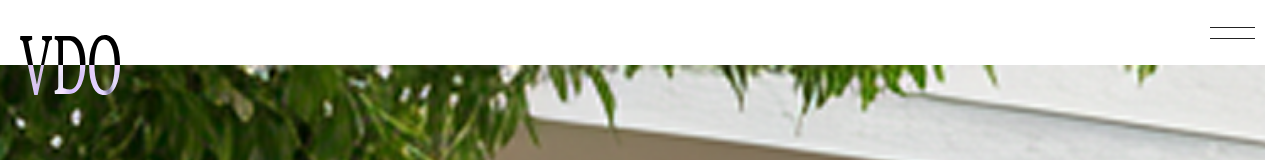
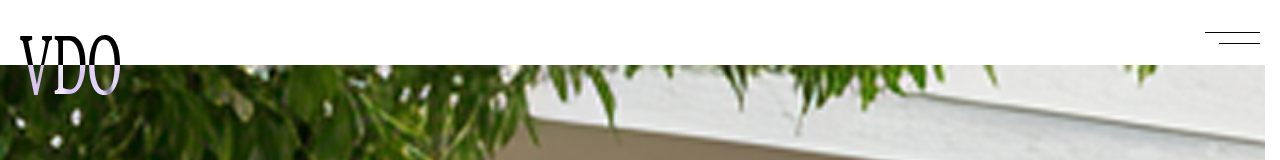
Before and after one commit to koma104/hairsalon-vdo, a Next.js app: page / in a window 1280 px wide. Shown: the top 160 px of the page. Built offline with nearby package versions, Linux system fonts and the light colour scheme; a web font is replaced by a local one.

Commit message:
feat: ハンバーガーメニューのデザインを改善

```diff
--- a/src/components/Header/Header.module.css
+++ b/src/components/Header/Header.module.css
@@ -26,34 +26,44 @@
 
 .menu-button {
   position: fixed;
-  top: var(--spacing-xxs);
+  top: var(--spacing-xs);
   right: var(--spacing-sm);
   z-index: 1002;
   border: none;
   display: grid;
-  grid-auto-flow: row;
   align-content: center;
   gap: var(--spacing-xs);
   width: calc(var(--spacing-2xl) - var(--spacing-xxs));
   height: calc(var(--spacing-2xl) - var(--spacing-xxs));
-  padding-inline: var(--spacing-xxs);
+  padding-inline: 0;
+  mix-blend-mode: exclusion;
+
+  &.is-open {
+    gap: 0;
+  }
 
   &.is-open .menu-line:nth-child(1) {
-    transform: translateY(var(--spacing-xxs)) rotate(45deg);
+    transform: rotate(-45deg);
   }
 
   &.is-open .menu-line:nth-child(2) {
-    transform: translateY(calc(var(--spacing-xxs) * -1)) rotate(-45deg);
+    transform: rotate(45deg);
+    width: 100%;
   }
 }
 
 .menu-line {
-  display: block;
+  height: 1px;
   width: 100%;
-  height: 1px;
   background-color: var(--color-black);
   transition: transform 0.3s ease-in-out, opacity 0.3s ease-in-out;
   transform-origin: center;
+  filter: brightness(0) invert(1);
+
+  &:nth-child(2) {
+    width: 75%;
+    justify-self: end;
+  }
 }
 
 .nav {
```
